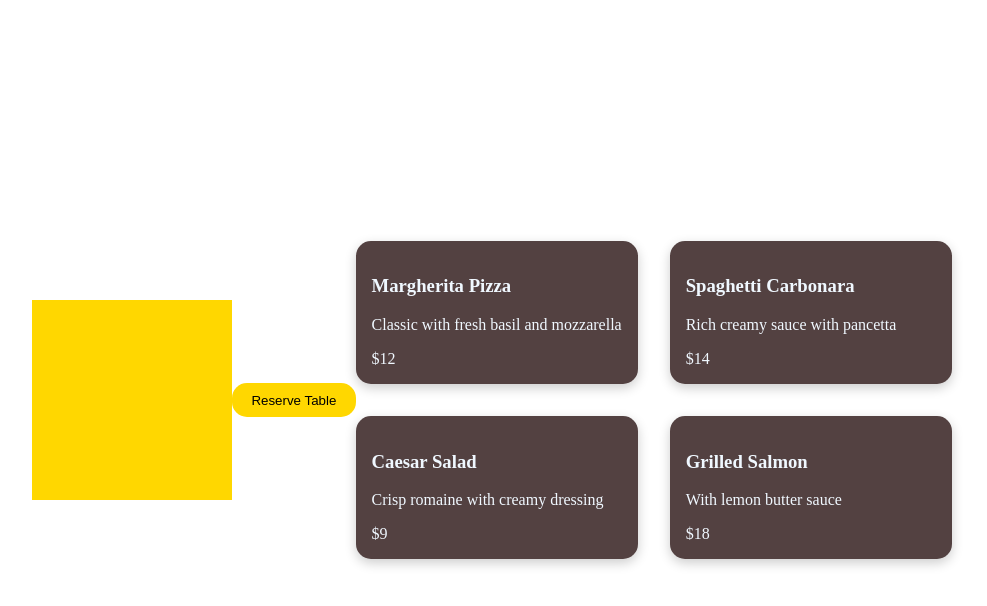
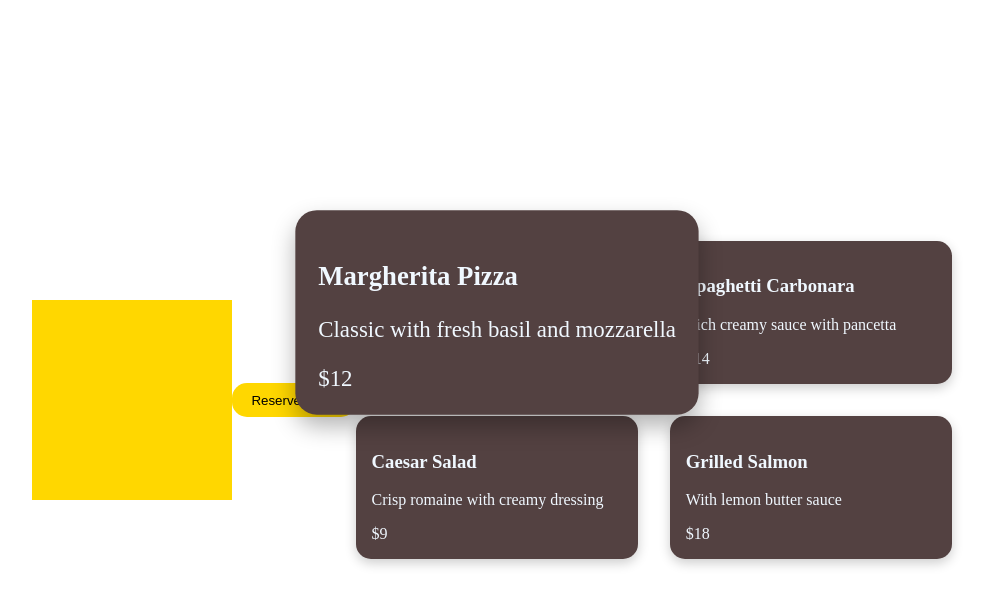
Before and after one commit to zsolt115/css, a plain HTML site: page index.html in a window 1280 px wide. In both pictures the pointer is over the element 644 px from the left and 312 px from the top of the page. Shown: the whole page, without its empty margins (148-1135 px from the left). Drawn offline with Linux system fonts and the light colour scheme.

Commit message:
Hover Effects + Transitions

```diff
--- a/style.css
+++ b/style.css
@@ -40,4 +40,11 @@ button.fancy-button:hover {
     padding: 1rem;
     color: aliceblue;
     box-shadow: 0 4px 12px rgba(0, 0, 0, 0.2);
+    transition: transform 0.3s ease, box-shadow 0.3s ease;
 }
+
+.menu-item:hover {
+  transform: scale(1.43);
+  /*transform: translateY(-5px);*/
+  box-shadow: 0 8px 16px rgba(0, 0, 0, 0.3);
+}
```
